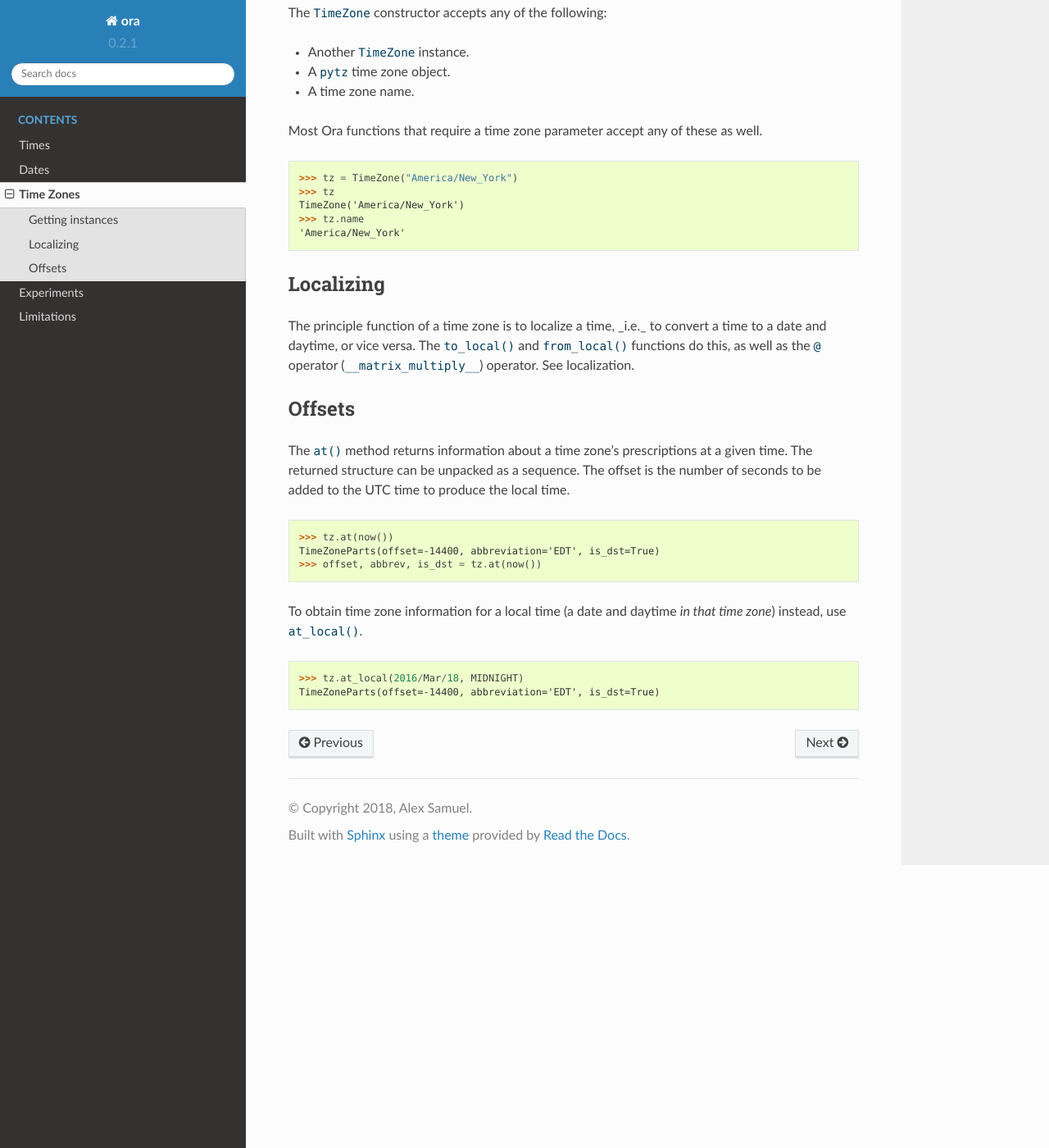
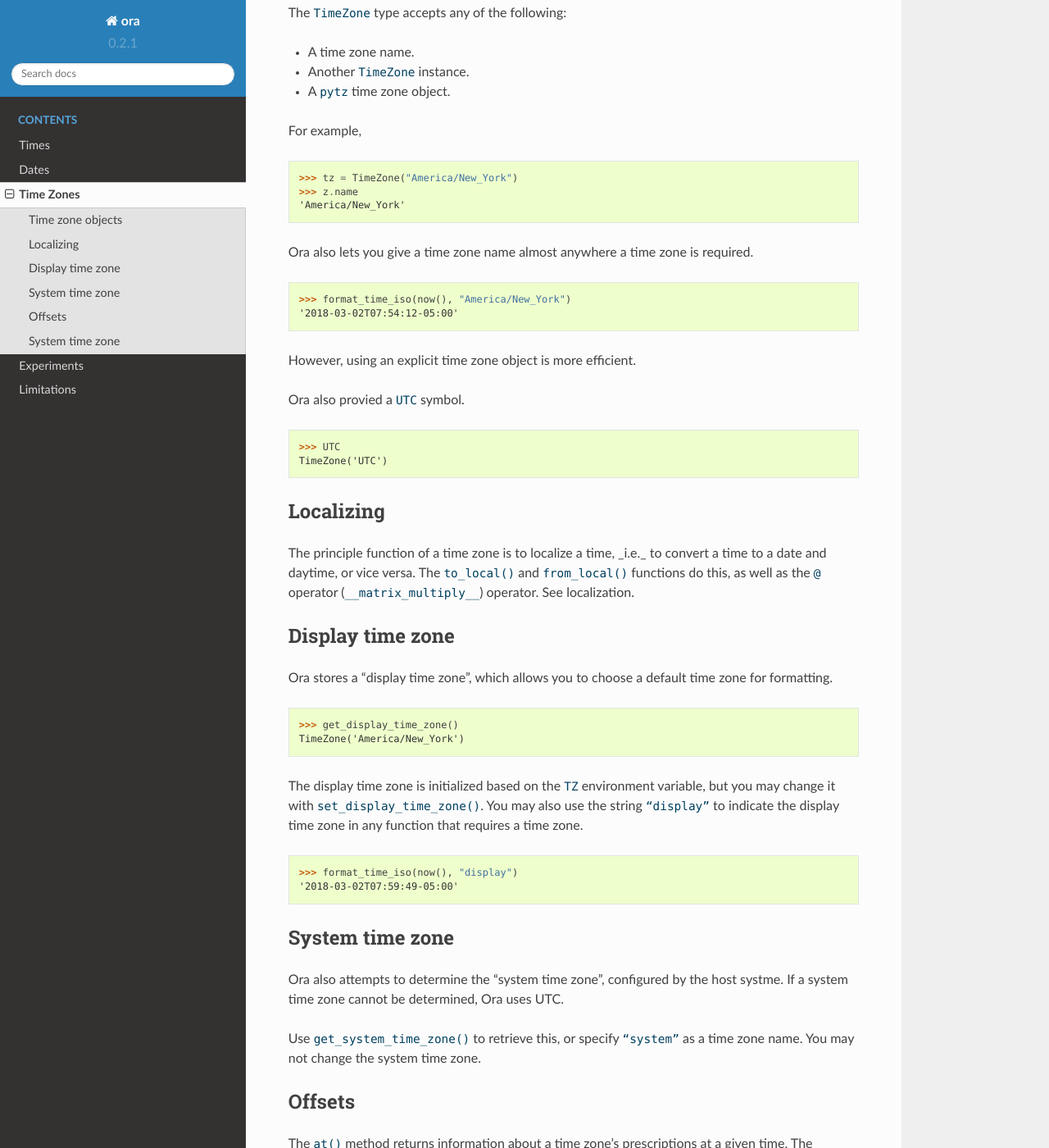
Before and after one commit to alexhsamuel/ora, a Sphinx documentation site: the page built from docs/time-zones.rst, in a window 1280 px wide and 1400 px high, scrolled down 356 px. Shown: the whole window at 82% size. Built offline with Sphinx 7.4.7 and the Read the Docs theme 2.0.0, drawn with Linux system fonts in a browser that asks for light colours; pages that are not in the unit, such as notebooks, are missing from menus; some of the changed text lies outside the part shown.

Commit message:
More time zone docs.

```diff
--- a/docs/time-zones.rst
+++ b/docs/time-zones.rst
@@ -11,22 +11,32 @@ typically installed on UNIX-like systems or those installed with `dateutil` or
 `pytz`.
 
 
-Getting instances
+Time zone objects
 -----------------
 
-The `TimeZone` constructor accepts any of the following:
+The `TimeZone` type accepts any of the following:
 
+- A time zone name.
 - Another `TimeZone` instance.
 - A `pytz` time zone object.
-- A time zone name.
 
-Most Ora functions that require a time zone parameter accept any of these as well.
+For example,
 
     >>> tz = TimeZone("America/New_York")
-    >>> tz
-    TimeZone('America/New_York')
-    >>> tz.name
+    >>> z.name
     'America/New_York'
+
+Ora also lets you give a time zone name almost anywhere a time zone is required.
+
+    >>> format_time_iso(now(), "America/New_York")
+    '2018-03-02T07:54:12-05:00'
+
+However, using an explicit time zone object is more efficient.
+
+Ora also provied a `UTC` symbol.
+
+    >>> UTC
+    TimeZone('UTC')
 
 
 Localizing
@@ -36,6 +46,34 @@ The principle function of a time zone is to localize a time, _i.e._ to convert a
 time to a date and daytime, or vice versa. The `to_local()` and `from_local()`
 functions do this, as well as the `@` operator (`__matrix_multiply__`) operator.
 See :ref:`localization`.
+
+
+Display time zone
+-----------------
+
+Ora stores a "display time zone", which allows you to choose a default time
+zone for formatting.
+
+    >>> get_display_time_zone()
+    TimeZone('America/New_York')
+
+The display time zone is initialized based on the `TZ` environment variable, but
+you may change it with `set_display_time_zone()`.  You may also use the string
+`"display"` to indicate the display time zone in any function that requires a
+time zone.
+
+    >>> format_time_iso(now(), "display")
+    '2018-03-02T07:59:49-05:00'
+
+
+System time zone
+----------------
+
+Ora also attempts to determine the "system time zone", configured by the
+host systme.  If a system time zone cannot be determined, Ora uses UTC.
+
+Use `get_system_time_zone()` to retrieve this, or specify `"system"` as a time
+zone name.  You may not change the system time zone.
 
 
 Offsets
@@ -54,3 +92,7 @@ time zone*) instead, use `at_local()`.
 
     >>> tz.at_local(2016/Mar/18, MIDNIGHT)
     TimeZoneParts(offset=-14400, abbreviation='EDT', is_dst=True)
+
+
+System time zone
+----------------
```
